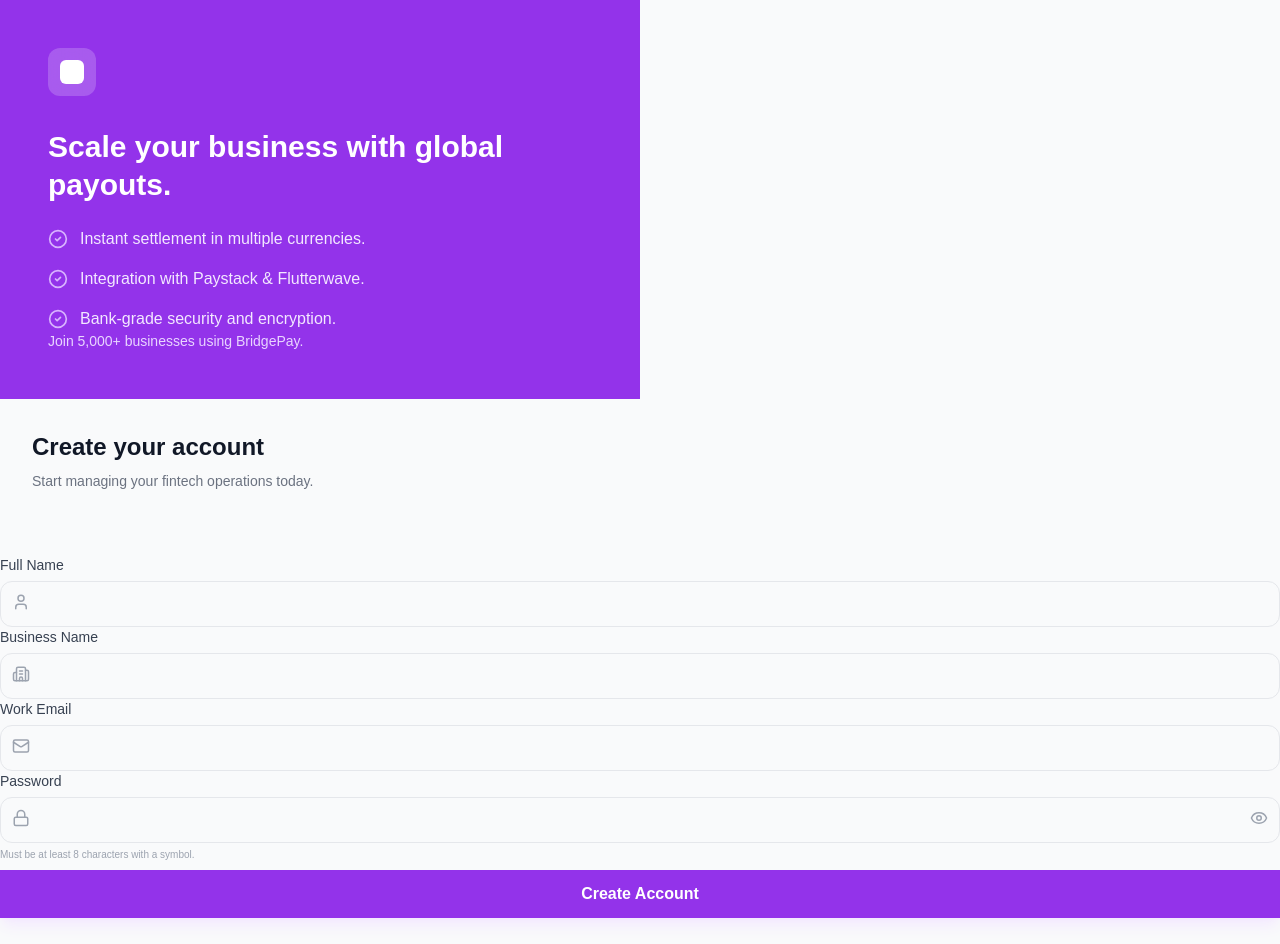
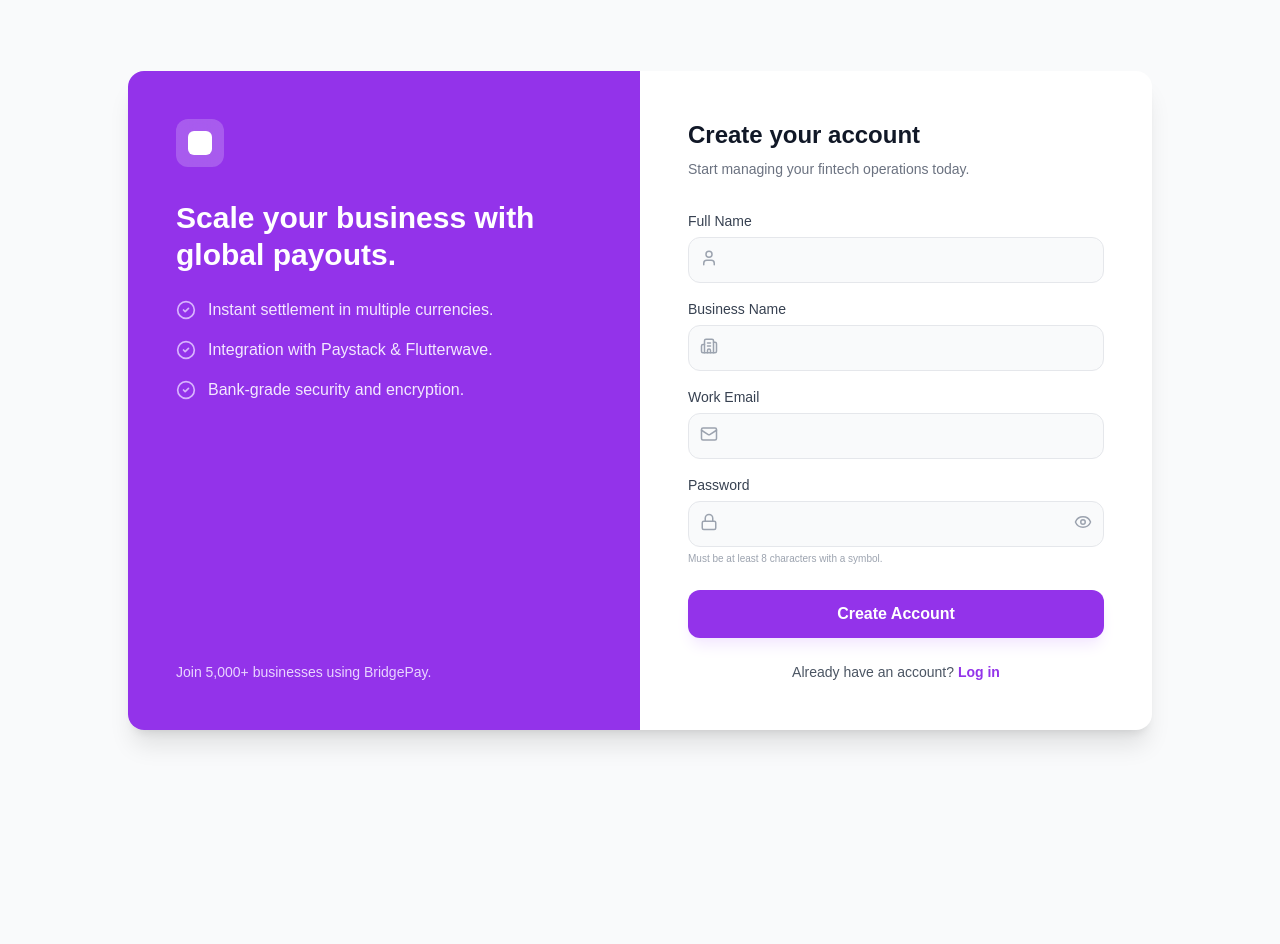
Before and after one commit to Abusadiq006/bridge-pay-dashboard, a React (Vite) app: page /Signup in a window 1280 px wide. Shown: the top 944 px of the page. After the commit the page ends 800 px from the top, so only its background shows below. Built offline with nearby package versions, Linux system fonts and the light colour scheme; a web font is replaced by a local one.

Commit message:
final implementations

```diff
--- a/src/pages/Signup.jsx
+++ b/src/pages/Signup.jsx
@@ -1,30 +1,32 @@
-import React, { useState } from 'react'
-import { useNavigate, Link } from 'react-router-dom'
-import { Eye, EyeOff, Lock, Mail, User, Building2, CheckCircle, CheckCircle2 } from 'lucide-react'
+import React, { useState } from 'react';
+import { useNavigate, Link } from 'react-router-dom';
+import { Eye, EyeOff, Lock, Mail, User, Building2, CheckCircle2 } from 'lucide-react';
 
 const Signup = () => {
-    const [showPassword, setShowPassword] = useState(false)
+  const [showPassword, setShowPassword] = useState(false);
   const [formData, setFormData] = useState({
     fullName: '',
     businessName: '',
     email: '',
     password: ''
-    })
-    const navigate = useNavigate()
+  });
+  const navigate = useNavigate();
 
   const handleSubmit = (e) => {
-        e.preventDefault()
-        console.log("Creating account for:", formData)
+    e.preventDefault();
+    // Later, we will connect this to your Node.js/Express backend
+    console.log("Creating account for:", formData);
 
-        alert("Account created successfully! Please log in.")
-        navigate('/login')
-    }
+    // Simulate successful registration
+    alert("Account created successfully! Please log in.");
+    navigate('/login');
+  };
 
   return (
-        <div>
-            <div>
+    <div className="min-h-screen flex items-center justify-center bg-gray-50 p-4">
+      <div className="max-w-5xl w-full bg-white md:rounded-2xl md:shadow-xl flex overflow-hidden">
 
-                {/* Left Side: Branding/ Value prop */}
+        {/* Left Side: Branding/Value Prop */}
         <div className="hidden md:flex md:w-1/2 bg-purple-600 p-12 flex-col justify-between text-white relative">
           <div className="relative z-10">
             <div className="w-12 h-12 bg-white/20 backdrop-blur-md rounded-xl mb-8 flex items-center justify-center">
@@ -34,15 +36,15 @@ const Signup = () => {
 
             <ul className="space-y-4">
               <li className="flex items-center gap-3 text-purple-100">
-                                <CheckCircle2 size={20} className="text-purple-300"/>
+                <CheckCircle2 size={20} className="text-purple-300" />
                 <span>Instant settlement in multiple currencies.</span>
               </li>
               <li className="flex items-center gap-3 text-purple-100">
-                                <CheckCircle2 size={20} className="text-purple-300"/>
+                <CheckCircle2 size={20} className="text-purple-300" />
                 <span>Integration with Paystack & Flutterwave.</span>
               </li>
               <li className="flex items-center gap-3 text-purple-100">
-                                <CheckCircle2 size={20} className="text-purple-300"/>
+                <CheckCircle2 size={20} className="text-purple-300" />
                 <span>Bank-grade security and encryption.</span>
               </li>
             </ul>
@@ -54,20 +56,20 @@ const Signup = () => {
         </div>
 
         {/* Right Side: Signup Form */}
-                <div className="w-full md:w-1/2 p-8 md:p">
+        <div className="w-full md:w-1/2 p-8 md:p-12">
           <div className="mb-8">
             <h2 className="text-2xl font-bold text-gray-900">Create your account</h2>
             <p className="text-gray-500 mt-2 text-sm">Start managing your fintech operations today.</p>
           </div>
-                </div>
 
-                <form onSubmit={handleSubmit} className="">
+          <form onSubmit={handleSubmit} className="grid grid-cols-1 gap-4">
             {/* Full Name */}
             <div>
               <label className="block text-sm font-medium text-gray-700 mb-1.5">Full Name</label>
               <div className="relative">
-                            <User className="absolute left-3 top-3 text-gray-400" size={18}/>
-                            <input type="text"
+                <User className="absolute left-3 top-3 text-gray-400" size={18} />
+                <input
+                  type="text"
                   required
                   className="w-full pl-10 pr-4 py-2.5 bg-gray-50 border border-gray-200 rounded-xl focus:ring-2 focus:ring-purple-500 outline-none"
                   onChange={(e) => setFormData({...formData, fullName: e.target.value})}
@@ -79,8 +81,9 @@ const Signup = () => {
             <div>
               <label className="block text-sm font-medium text-gray-700 mb-1.5">Business Name</label>
               <div className="relative">
-                            <Building2 className="absolute left-3 top-3 text-gray-400" size={18}/>
-                            <input type="text"
+                <Building2 className="absolute left-3 top-3 text-gray-400" size={18} />
+                <input
+                  type="text"
                   required
                   className="w-full pl-10 pr-4 py-2.5 bg-gray-50 border border-gray-200 rounded-xl focus:ring-2 focus:ring-purple-500 outline-none"
                   onChange={(e) => setFormData({...formData, businessName: e.target.value})}
@@ -96,7 +99,7 @@ const Signup = () => {
                 <input
                   type="email"
                   required
-                                className="w-full pl-10 pr-4 py-2.5 bg-gray-50 border border-gray-200 rounded-xl focus:ring-purple-500 outline-none"
+                  className="w-full pl-10 pr-4 py-2.5 bg-gray-50 border border-gray-200 rounded-xl focus:ring-2 focus:ring-purple-500 outline-none"
                   onChange={(e) => setFormData({...formData, email: e.target.value})}
                 />
               </div>
@@ -106,13 +109,13 @@ const Signup = () => {
             <div>
               <label className="block text-sm font-medium text-gray-700 mb-1.5">Password</label>
               <div className="relative">
-                            <Lock className="absolute left-3 top-3 text-gray-400" size={18}/>
-                                <input type={showPassword ? "text" : "password"}
+                <Lock className="absolute left-3 top-3 text-gray-400" size={18} />
+                <input
+                  type={showPassword ? "text" : "password"}
                   required
-                                className="w-full pl-10 pr-12 py-2.5 bg-gray-50 border border-gray-200 rounded-xl focus:ring-purple-500 outline-none"
+                  className="w-full pl-10 pr-12 py-2.5 bg-gray-50 border border-gray-200 rounded-xl focus:ring-2 focus:ring-purple-500 outline-none"
                   onChange={(e) => setFormData({...formData, password: e.target.value})}
                 />
-
                 <button
                   type="button"
                   onClick={() => setShowPassword(!showPassword)}
@@ -123,20 +126,23 @@ const Signup = () => {
               </div>
               <p className="text-[10px] text-gray-400 mt-1">Must be at least 8 characters with a symbol.</p>
             </div>
-                    <button type='submit'
-                        className="w-full bg-purple-600 hover:bg-purple-700 text-white font-semibold py-3 rounderd-xl mt-2 transition-all shadow-lg shadow-purple-100"
-                    >Create Account</button>
+
+            <button
+              type="submit"
+              className="w-full bg-purple-600 hover:bg-purple-700 text-white font-semibold py-3 rounded-xl mt-2 transition-all shadow-lg shadow-purple-100"
+            >
+              Create Account
+            </button>
           </form>
 
-                <p className='mt-6 text-center text-sm text-gray-600'>Already have an Account? {' '}
-                    <Link to="/Login"
-                        className='text-purple-600 font-bold hover:underline'
-                    >Log in</Link>
+          <p className="mt-6 text-center text-sm text-gray-600">
+            Already have an account? {' '}
+            <Link to="/login" className="text-purple-600 font-bold hover:underline">Log in</Link>
           </p>
-
         </div>
       </div>
-    )
-}
+    </div>
+  );
+};
 
-export default Signup
+export default Signup;
```
Lines whose indentation alone changed are shown as unchanged.
